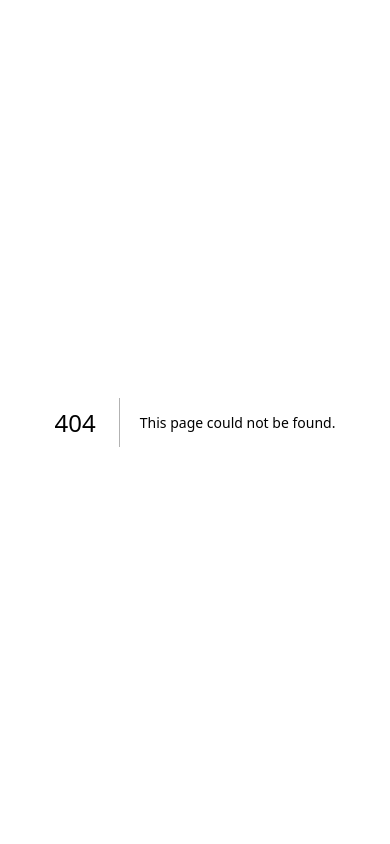
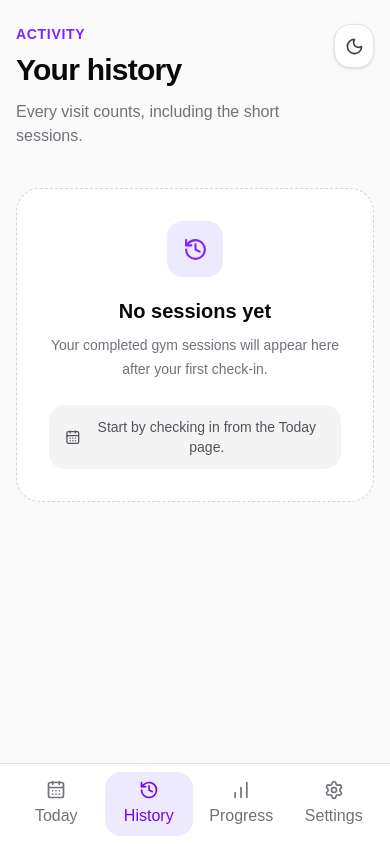
Before and after one commit to ameeridz/gymflow, a Next.js app: page /history in a window 390 px wide. Before the commit this address had no page. Built offline with nearby package versions, Linux system fonts and the light colour scheme.

Commit message:
feat: add responsive navigation and application pages

```diff
--- /dev/null
+++ b/src/app/history/page.tsx
@@ -0,0 +1,49 @@
+import { CalendarDays, History } from "lucide-react";
+
+import { ThemeToggle } from "@/components/theme-toggle";
+
+export default function HistoryPage() {
+  return (
+    <main className="px-4 py-6 sm:px-6 lg:px-10 lg:py-8">
+      <div className="mx-auto max-w-6xl">
+        <header className="flex items-start justify-between gap-4">
+          <div>
+            <p className="text-sm font-semibold uppercase tracking-wider text-violet-600 dark:text-violet-400">
+              Activity
+            </p>
+
+            <h1 className="mt-2 text-3xl font-black tracking-tight sm:text-4xl">
+              Your history
+            </h1>
+
+            <p className="mt-3 max-w-xl text-zinc-500 dark:text-zinc-400">
+              Every visit counts, including the short sessions.
+            </p>
+          </div>
+
+          <ThemeToggle />
+        </header>
+
+        <section className="mt-10 flex min-h-72 flex-col items-center justify-center rounded-3xl border border-dashed border-zinc-300 bg-white p-8 text-center dark:border-zinc-700 dark:bg-zinc-900">
+          <div className="flex h-14 w-14 items-center justify-center rounded-2xl bg-violet-100 text-violet-600 dark:bg-violet-500/15 dark:text-violet-400">
+            <History size={25} />
+          </div>
+
+          <h2 className="mt-5 text-xl font-black">
+            No sessions yet
+          </h2>
+
+          <p className="mt-2 max-w-sm text-sm leading-6 text-zinc-500 dark:text-zinc-400">
+            Your completed gym sessions will appear here after your first
+            check-in.
+          </p>
+
+          <div className="mt-6 flex items-center gap-2 rounded-2xl bg-zinc-100 px-4 py-3 text-sm text-zinc-600 dark:bg-zinc-800 dark:text-zinc-300">
+            <CalendarDays size={17} />
+            Start by checking in from the Today page.
+          </div>
+        </section>
+      </div>
+    </main>
+  );
+}
--- a/src/app/layout.tsx
+++ b/src/app/layout.tsx
@@ -1,3 +1,4 @@
+import { AppShell } from "@/components/app-shell";
 import type { Metadata, Viewport } from "next";
 import { Geist, Geist_Mono } from "next/font/google";
 
@@ -55,7 +56,7 @@ export default function RootLayout({
           enableSystem
           disableTransitionOnChange
         >
-          {children}
+          <AppShell>{children}</AppShell>
         </ThemeProvider>
       </body>
     </html>
--- /dev/null
+++ b/src/components/app-navigation.tsx
@@ -0,0 +1,145 @@
+"use client";
+
+import {
+  CalendarDays,
+  ChartNoAxesColumnIncreasing,
+  Dumbbell,
+  History,
+  Settings,
+} from "lucide-react";
+import { usePathname, useRouter } from "next/navigation";
+
+const navigationItems = [
+  {
+    label: "Today",
+    href: "/",
+    icon: CalendarDays,
+  },
+  {
+    label: "History",
+    href: "/history",
+    icon: History,
+  },
+  {
+    label: "Progress",
+    href: "/progress",
+    icon: ChartNoAxesColumnIncreasing,
+  },
+  {
+    label: "Settings",
+    href: "/settings",
+    icon: Settings,
+  },
+];
+
+function isActiveRoute(pathname: string, href: string) {
+  if (href === "/") {
+    return pathname === "/";
+  }
+
+  return pathname.startsWith(href);
+}
+
+function desktopButtonClass(active: boolean) {
+  const base =
+    "flex w-full items-center gap-3 rounded-2xl px-4 py-3 text-sm font-semibold transition-colors";
+
+  const activeStyle =
+    "bg-violet-600 text-white shadow-lg shadow-violet-600/20";
+
+  const inactiveStyle =
+    "text-zinc-600 hover:bg-zinc-100 hover:text-zinc-950 dark:text-zinc-400 dark:hover:bg-zinc-900 dark:hover:text-white";
+
+  return `${base} ${active ? activeStyle : inactiveStyle}`;
+}
+
+function mobileButtonClass(active: boolean) {
+  const base =
+    "flex flex-col items-center justify-center gap-1 rounded-2xl px-2 py-2 text-xs font-medium transition-colors";
+
+  const activeStyle =
+    "bg-violet-100 text-violet-700 dark:bg-violet-500/15 dark:text-violet-400";
+
+  const inactiveStyle =
+    "text-zinc-500 hover:bg-zinc-100 dark:text-zinc-400 dark:hover:bg-zinc-900";
+
+  return `${base} ${active ? activeStyle : inactiveStyle}`;
+}
+
+export function DesktopSidebar() {
+  const pathname = usePathname();
+  const router = useRouter();
+
+  return (
+    <aside className="fixed inset-y-0 left-0 z-40 hidden w-72 flex-col border-r border-zinc-200 bg-white px-5 py-6 dark:border-zinc-800 dark:bg-zinc-950 lg:flex">
+      <div className="flex items-center gap-3 px-3">
+        <div className="flex h-11 w-11 items-center justify-center rounded-2xl bg-violet-600 text-white shadow-lg shadow-violet-600/20">
+          <Dumbbell size={22} />
+        </div>
+
+        <div>
+          <p className="text-lg font-black tracking-tight">GymFlow</p>
+
+          <p className="text-xs text-zinc-500 dark:text-zinc-400">
+            Build consistency
+          </p>
+        </div>
+      </div>
+
+      <nav className="mt-10 space-y-2">
+        {navigationItems.map((item) => {
+          const Icon = item.icon;
+          const active = isActiveRoute(pathname, item.href);
+
+          return (
+            <button
+              key={item.href}
+              type="button"
+              onClick={() => router.push(item.href)}
+              className={desktopButtonClass(active)}
+            >
+              <Icon size={19} />
+              <span>{item.label}</span>
+            </button>
+          );
+        })}
+      </nav>
+
+      <div className="mt-auto rounded-2xl bg-zinc-100 p-4 dark:bg-zinc-900">
+        <p className="text-sm font-bold">Small steps count.</p>
+
+        <p className="mt-1 text-xs leading-5 text-zinc-500 dark:text-zinc-400">
+          A short session still protects the habit.
+        </p>
+      </div>
+    </aside>
+  );
+}
+
+export function MobileNavigation() {
+  const pathname = usePathname();
+  const router = useRouter();
+
+  return (
+    <nav className="fixed inset-x-0 bottom-0 z-50 border-t border-zinc-200 bg-white/95 px-3 pb-[calc(env(safe-area-inset-bottom)+0.5rem)] pt-2 backdrop-blur-xl dark:border-zinc-800 dark:bg-zinc-950/95 lg:hidden">
+      <div className="mx-auto grid max-w-lg grid-cols-4 gap-1">
+        {navigationItems.map((item) => {
+          const Icon = item.icon;
+          const active = isActiveRoute(pathname, item.href);
+
+          return (
+            <button
+              key={item.href}
+              type="button"
+              onClick={() => router.push(item.href)}
+              className={mobileButtonClass(active)}
+            >
+              <Icon size={20} />
+              <span>{item.label}</span>
+            </button>
+          );
+        })}
+      </div>
+    </nav>
+  );
+}
--- /dev/null
+++ b/src/components/app-shell.tsx
@@ -0,0 +1,24 @@
+import type { ReactNode } from "react";
+
+import {
+  DesktopSidebar,
+  MobileNavigation,
+} from "@/components/app-navigation";
+
+interface AppShellProps {
+  children: ReactNode;
+}
+
+export function AppShell({ children }: AppShellProps) {
+  return (
+    <div className="min-h-screen bg-zinc-50 text-zinc-950 transition-colors dark:bg-zinc-950 dark:text-zinc-50">
+      <DesktopSidebar />
+
+      <div className="min-h-screen pb-24 lg:pl-72 lg:pb-0">
+        {children}
+      </div>
+
+      <MobileNavigation />
+    </div>
+  );
+}
--- a/src/components/theme-toggle.tsx
+++ b/src/components/theme-toggle.tsx
@@ -2,15 +2,23 @@
 
 import { Moon, Sun } from "lucide-react";
 import { useTheme } from "next-themes";
-import { useEffect, useState } from "react";
+import { useSyncExternalStore } from "react";
+
+function subscribe() {
+  return () => {};
+}
+
+function useMounted() {
+  return useSyncExternalStore(
+    subscribe,
+    () => true,
+    () => false,
+  );
+}
 
 export function ThemeToggle() {
   const { resolvedTheme, setTheme } = useTheme();
-  const [mounted, setMounted] = useState(false);
-
-  useEffect(() => {
-    setMounted(true);
-  }, []);
+  const mounted = useMounted();
 
   if (!mounted) {
     return (
@@ -33,8 +41,16 @@ export function ThemeToggle() {
     <button
       type="button"
       onClick={toggleTheme}
-      aria-label={isDark ? "Switch to light theme" : "Switch to dark theme"}
-      title={isDark ? "Switch to light theme" : "Switch to dark theme"}
+      aria-label={
+        isDark
+          ? "Switch to light theme"
+          : "Switch to dark theme"
+      }
+      title={
+        isDark
+          ? "Switch to light theme"
+          : "Switch to dark theme"
+      }
       className="flex h-11 w-11 items-center justify-center rounded-2xl border border-zinc-200 bg-white text-zinc-700 shadow-sm transition hover:bg-zinc-100 active:scale-95 dark:border-zinc-800 dark:bg-zinc-900 dark:text-zinc-200 dark:hover:bg-zinc-800"
     >
       {isDark ? <Sun size={19} /> : <Moon size={19} />}
```
